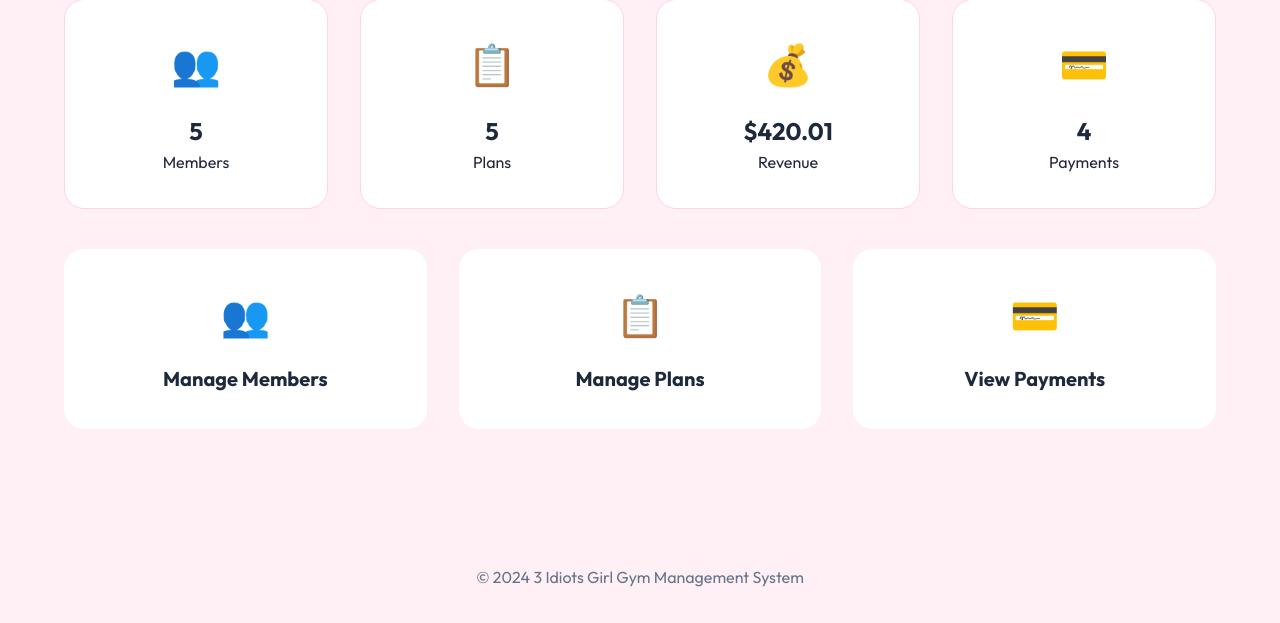
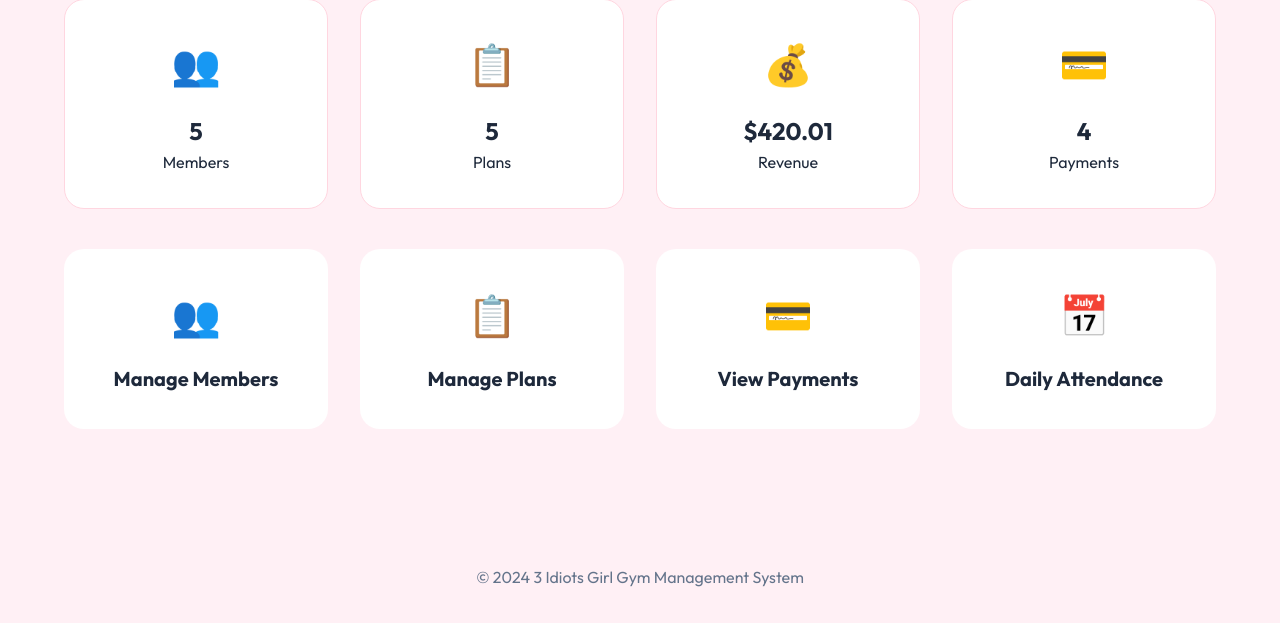
Before and after one commit to mahimaakter363937-lgtm/GYM-Management-System, a Flask app: page /admin in a window 1280 px wide. Shown: the part 239-862 px from the top of the page. Run offline with Flask 3, Linux system fonts and the light colour scheme; a user stored in the database is signed in; data comes from the database, SQL or seed files in the repository.

Commit message:
Update admin_dashboard.html

```diff
--- a/templates/admin_dashboard.html
+++ b/templates/admin_dashboard.html
@@ -42,6 +42,11 @@
     <a href="/admin/payments" class="nav-card">
       <div class="nav-icon">💳</div>
       <div class="nav-label">View Payments</div>
+
+    </a>
+    <a href="/admin/attendance" class="nav-card">
+      <div class="nav-icon">📅</div>
+      <div class="nav-label">Daily Attendance</div>
     </a>
   </div>
 </div>
```
